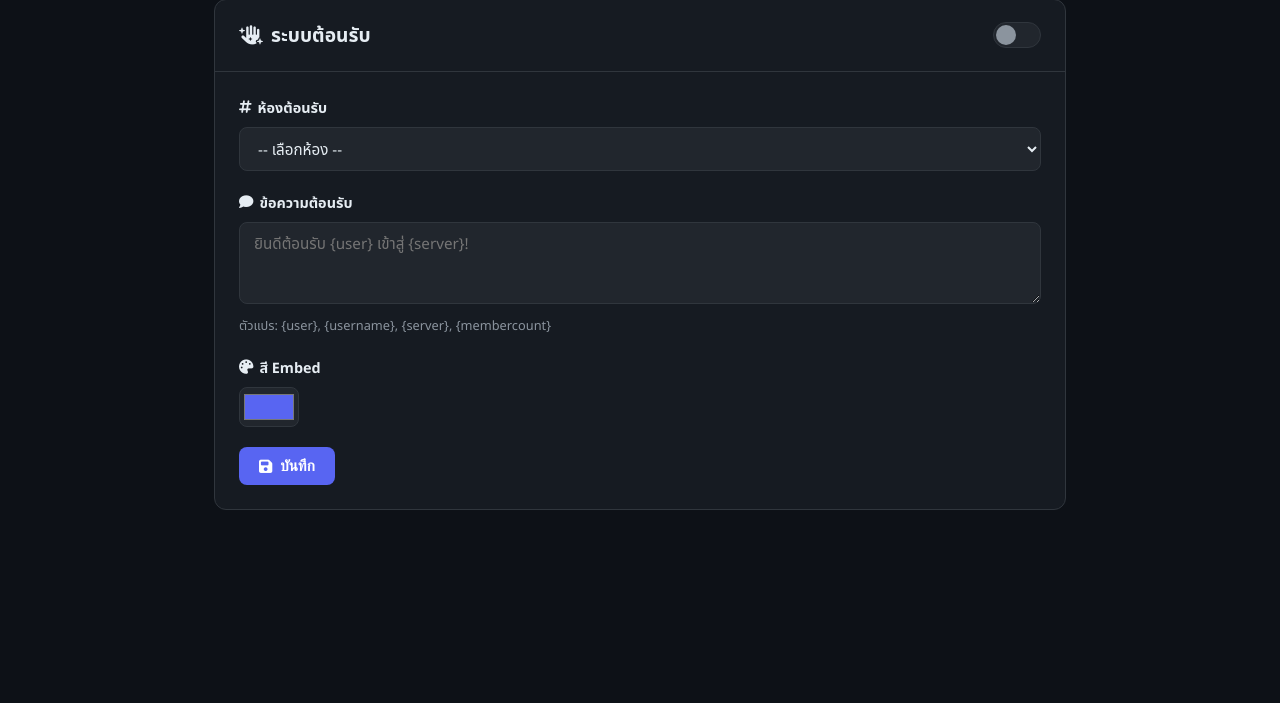
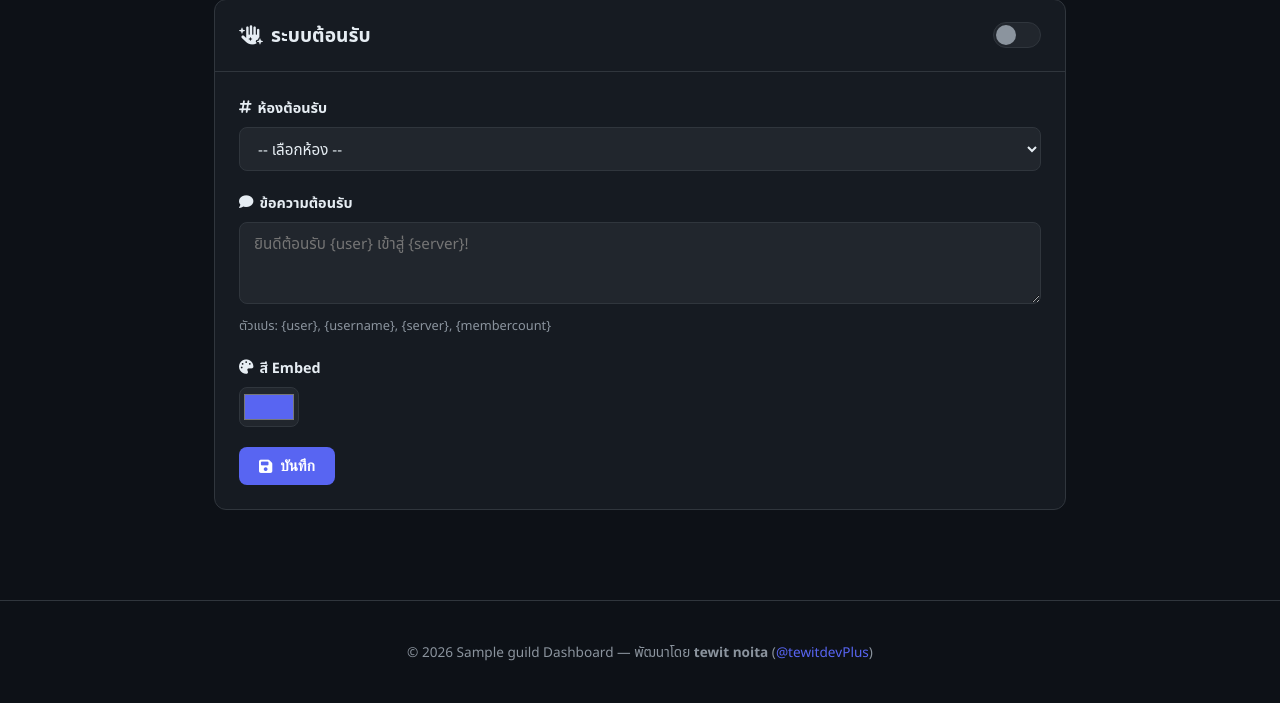
Before and after one commit to tewitdevPlus/my-Discord-BOT, a Node project: template src/dashboard/views/guild.ejs in a window 1280 px wide. Shown: the part 441-1144 px from the top of the page. Before the commit the page ends 951 px from the top, so only its background shows below. Run offline with Node 20 templates, Linux system fonts and the light colour scheme; the template is opened without the code that fills it: most values are stand-ins (such as "Sample title", 1, 10 or a date in 2020); grey boxes marked "Sample" are stand-in pictures; some libraries are stand-ins or nearby versions.

Commit message:
feat: add developer credit to tewit noita in website footer across all pages

```diff
--- a/src/dashboard/views/dashboard.ejs
+++ b/src/dashboard/views/dashboard.ejs
@@ -45,5 +45,9 @@
       <% }) %>
     </div>
   </main>
+
+  <footer class="footer">
+    <p>&copy; 2026 Dashboard — พัฒนาโดย <strong>tewit noita</strong> (<a href="https://github.com/tewitdevPlus" target="_blank" style="color: var(--primary);">@tewitdevPlus</a>)</p>
+  </footer>
 </body>
 </html>
--- a/src/dashboard/views/guild.ejs
+++ b/src/dashboard/views/guild.ejs
@@ -364,6 +364,10 @@
     </div>
   </main>
 
+  <footer class="footer">
+    <p>&copy; 2026 <%= guild.name %> Dashboard — พัฒนาโดย <strong>tewit noita</strong> (<a href="https://github.com/tewitdevPlus" target="_blank" style="color: var(--primary);">@tewitdevPlus</a>)</p>
+  </footer>
+
   <script>
     const GUILD_ID = '<%= guild.id %>';
 
--- a/src/dashboard/views/index.ejs
+++ b/src/dashboard/views/index.ejs
@@ -74,7 +74,7 @@
   </main>
 
   <footer class="footer">
-    <p>&copy; 2026 <%= botName %> — Made with ❤️</p>
+    <p>&copy; 2026 <%= botName %> — พัฒนาโดย <strong>tewit noita</strong> (<a href="https://github.com/tewitdevPlus" target="_blank" style="color: var(--primary);">@tewitdevPlus</a>)</p>
   </footer>
 </body>
 </html>
```
